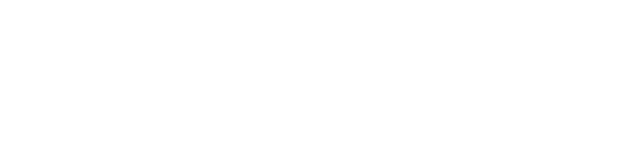
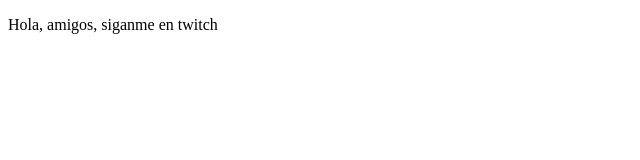
Before and after one commit to Lumidab/DemoCursoPrework, a plain HTML site: page index.html in a window 1280 px wide. Shown: the whole page, without its empty margins (0-640 px from the left). Drawn offline with Linux system fonts and the light colour scheme.

Commit message:
Cambios sitio de twitch

```diff
--- a/index.html
+++ b/index.html
@@ -7,6 +7,10 @@
     <title>Hola</title>
 </head>
 <body>
+    <p>
+Hola, amigos, siganme en twitch
 
+
+    </p>
 </body>
 </html>
```
